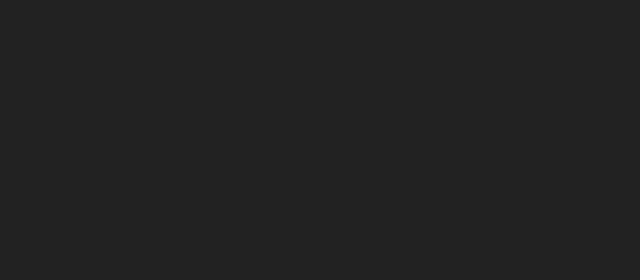
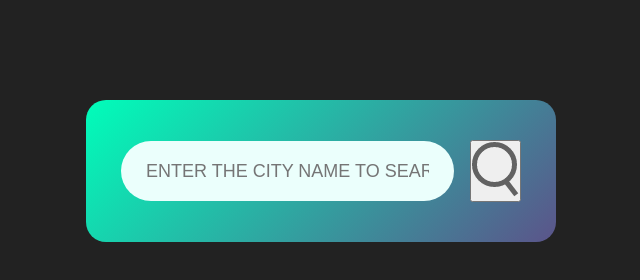
Before and after one commit to Anuvab-Chakraborty/weather-api, a plain HTML site: page index.html in a window 1280 px wide. Shown: the whole page, without its empty margins (319-959 px from the left). Drawn offline with Linux system fonts and the light colour scheme.

Commit message:
modified : index.html

```diff
--- a/index.html
+++ b/index.html
@@ -8,6 +8,13 @@
     <link rel="stylesheet" href="style.css">
 </head>
 <body>
+    <div class="card">
+        <div class="search">
+            <input type="text" placeholder="ENTER THE CITY NAME TO SEARCH THE WEATHER"
+            spellcheck="false">
+            <button><img src="images/search.png"></button>
+        </div>
+    </div>
 
 </body>
 </html>
```
